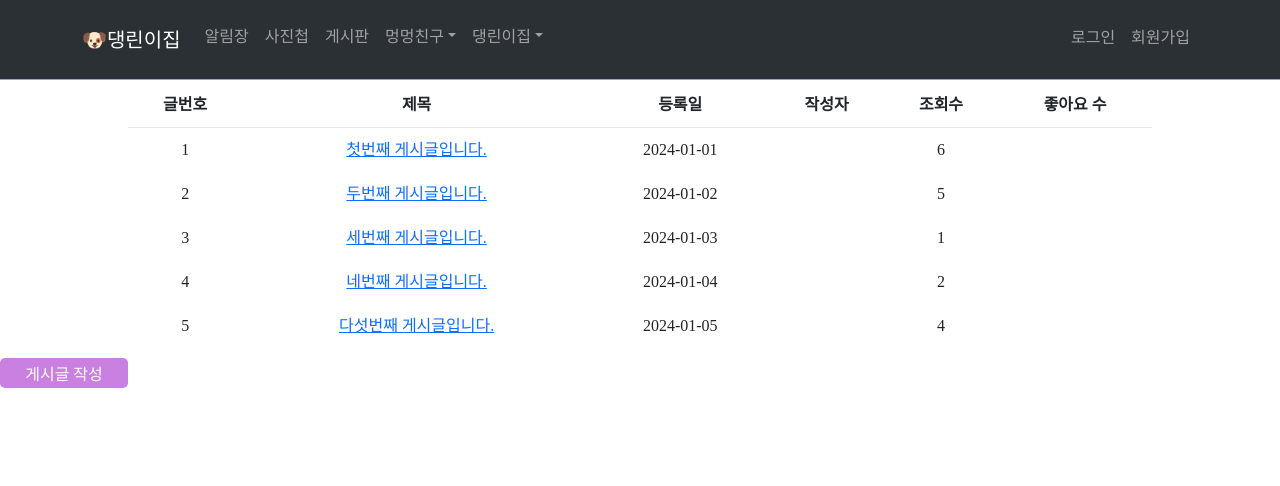
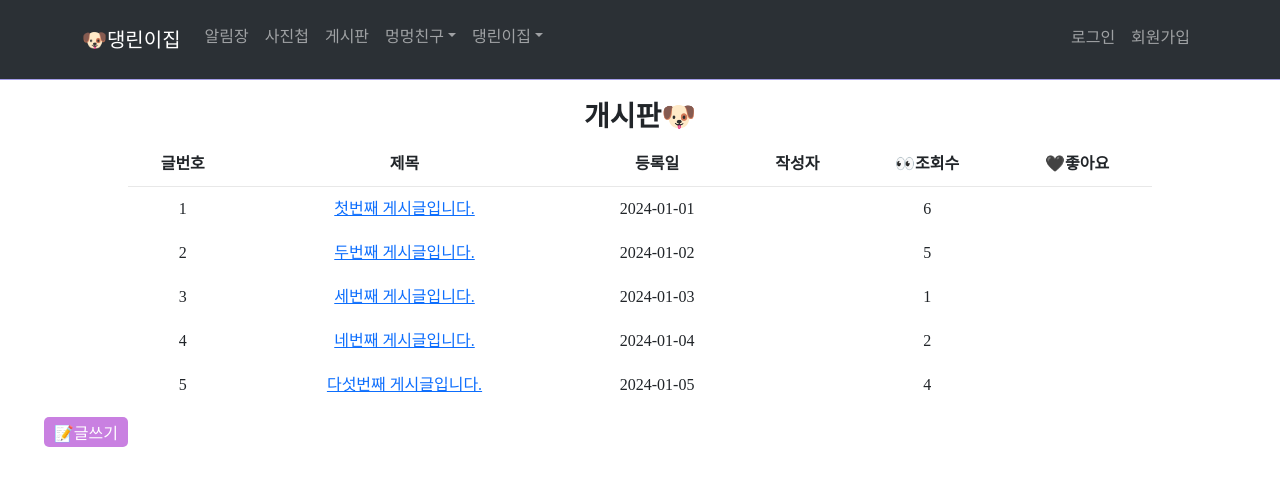
Before and after one commit to xooxpeak/React_Puppy, a React (Create React App) app: page /board in a window 1280 px wide. Shown: the top 486 px of the page. Built offline with nearby package versions, Linux system fonts and the light colour scheme.

Commit message:
[Feat] 글쓰기로 가는 네비게이트 추가

```diff
--- a/src/pages/BoardList.js
+++ b/src/pages/BoardList.js
@@ -1,22 +1,29 @@
 import React, { useEffect, useState } from "react";
-import { Link } from 'react-router-dom';
+import { Link, useNavigate } from 'react-router-dom';
 import CommonTable from '../components/table/CommonTable.js';
 import CommonTableColumn from '../components/table/CommonTableColumn.js';
 import CommonTableRow from '../components/table/CommonTableRow.js';
 import { boardList } from '../../src/Data.js';
-import Button from 'react-bootstrap/Button';
 import '../css/Board.css';
 
-const BoardList = props => {
-    const [dataList, setDataList] = useState([]);
+let BoardList = props => {
+    let [dataList, setDataList] = useState([]);
 
     useEffect(() => {
         setDataList(boardList);
     }, [ ])
 
+    let navigate = useNavigate();
+
+    let createBoard = () => {
+        navigate('/createBoard');
+    };
+
     return(
         <>
-        <CommonTable headersName={['글번호', '제목', '등록일', '작성자', '조회수', '좋아요 수']}>
+        <h3 style={{textAlign: 'center', marginTop: '20px'}}><strong>개시판🐶</strong></h3>
+
+        <CommonTable headersName={['글번호', '제목', '등록일', '작성자', '👀조회수', '🖤좋아요']}>
             {
                 dataList ? dataList.map((item, index) => {
                     return (
@@ -36,7 +43,9 @@ const BoardList = props => {
             }
         </CommonTable>
         <div className="button-container">
-            <button className="creat-board-btn">게시글 작성</button>
+            <div className="button-wrapper">
+                <button className="creat-board-btn" onClick={createBoard}>📝글쓰기</button>
+            </div>
         </div>
         </>
 
```
